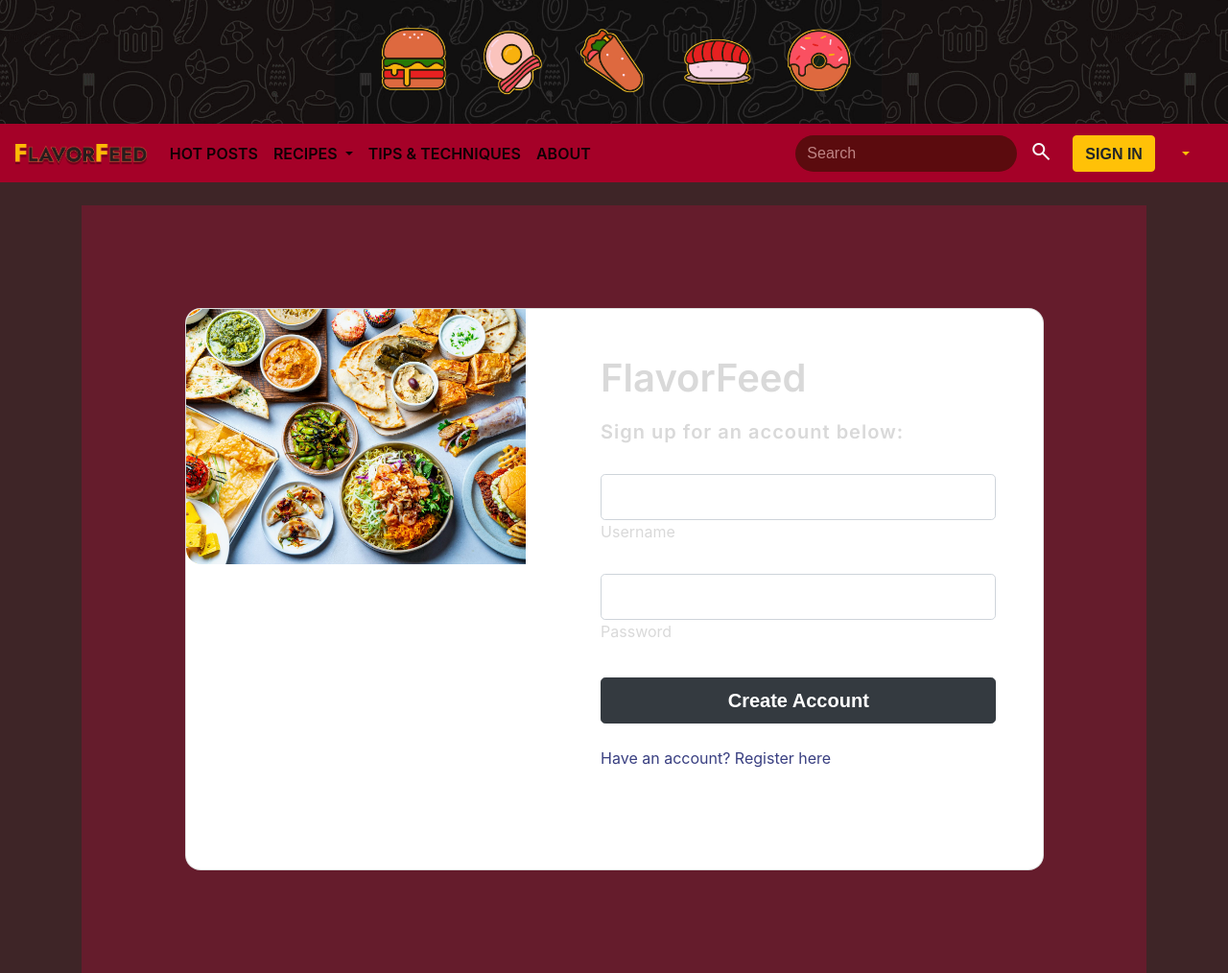
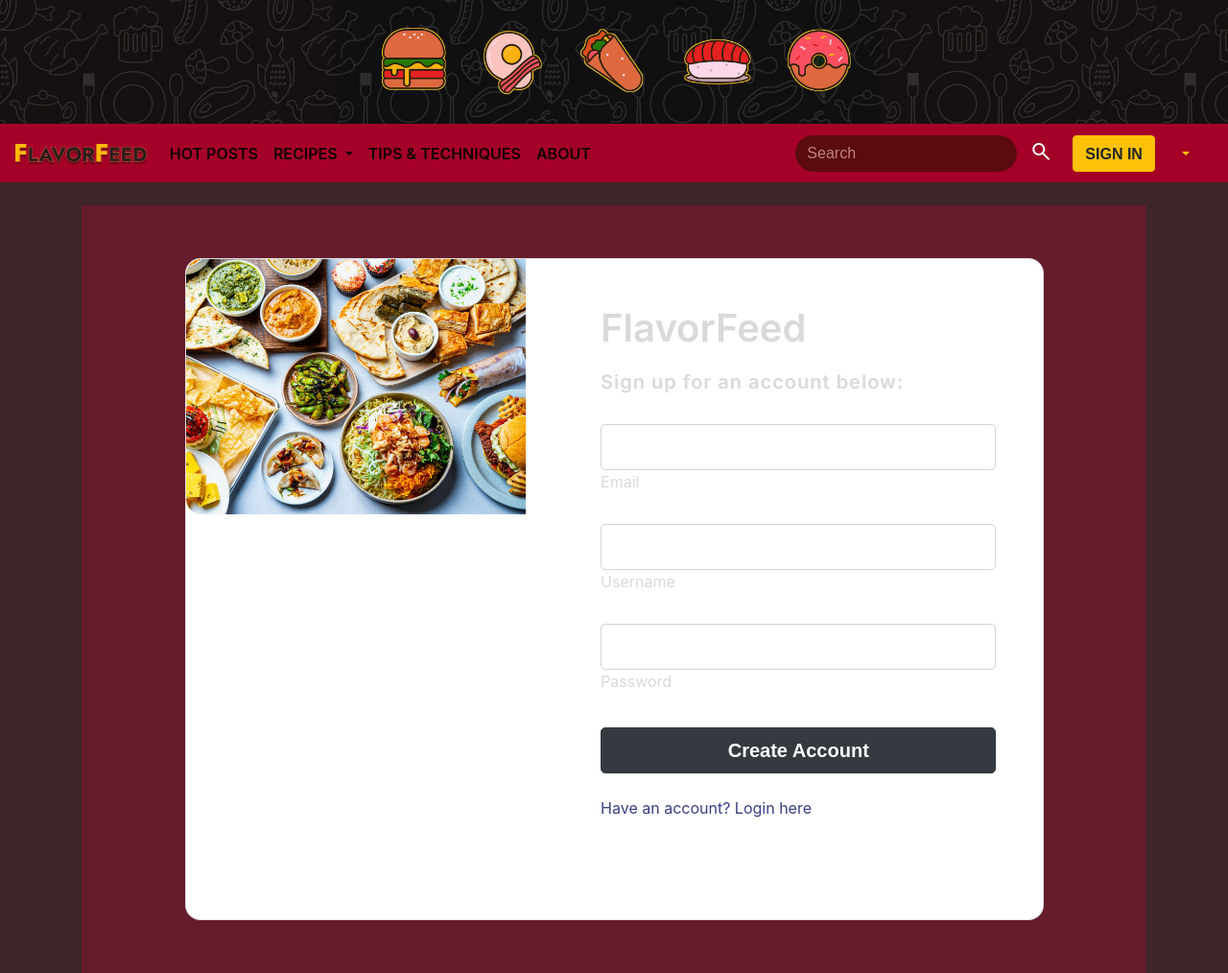
Before and after one commit to WKirklandJr/FlavorFeed3155, a Flask app: page /register in a window 1280 px wide. Shown: the whole page at 96% size. Run offline with Flask 3, Linux system fonts and the light colour scheme; some libraries are stand-ins or nearby versions; some web fonts are replaced.

Commit message:
Fixed & updated routes, login, registration, about pages working

```diff
--- a/app.py
+++ b/app.py
@@ -27,6 +27,10 @@ db.init_app(app)
 def index():
     return render_template('index.html')
 #TODO:index.html page
+
+@app.get('/about')
+def about():
+    return render_template('about.html')
 
 #LOGIN PAGES
 @app.get('/login')
--- a/templates/_layout.html
+++ b/templates/_layout.html
@@ -88,7 +88,7 @@
                     <a class="nav-link" href="#">TIPS & TECHNIQUES</a>
                 </li>
                 <li class="nav-item">
-                    <a class="nav-link" href="templates/about.html">ABOUT</a>
+                    <a class="nav-link" href="/about">ABOUT</a>
                 </li>
             </ul>
             <form class="form-inline my-2 my-lg-0">
@@ -99,7 +99,7 @@
             </form>
 
             <!--IF LOGGED OUT SHOW SIGN IN BUTTON/ HIDE WHEN LOGGED IN-->
-            <a href="templates/login.html"><button class="btn btn-warning my-2 my-sm-0 ml-sm-2" type="button">SIGN IN</button></a>
+            <a href="/login"><button class="btn btn-warning my-2 my-sm-0 ml-sm-2" type="button">SIGN IN</button></a>
 
 
             <!-- IF  LOGGED IN SHOW USER / HIDE WHEN LOGGED OUT-->
@@ -115,7 +115,7 @@
                             </a>
 
                             <div class="dropdown-menu bg-red">
-                                <a class="dropdown-item" href="#">Edit Profile</a>
+                                <a class="dropdown-item" href="/profile">Edit Profile</a>
                                 <a class="dropdown-item" href="#">LOGOUT</a>
 
                             </div>
--- a/templates/login.html
+++ b/templates/login.html
@@ -41,7 +41,7 @@
                     </div>
 
                     <a class="small text-muted" href="#!">Forgot password?</a>
-                    <p class="mb-5 pb-lg-2" style="color: #393f81;">Don't have an account? <a href="templates/registration.html"
+                    <p class="mb-5 pb-lg-2" style="color: #393f81;">Don't have an account? <a href="/register"
                         style="color: #393f81;">Register here</a></p>
                   </form>
 
--- a/templates/profile.html
+++ b/templates/profile.html
@@ -0,0 +1 @@
+<!-- TODO: SHow user profile, posts & comments -->
--- a/templates/registration.html
+++ b/templates/registration.html
@@ -27,6 +27,11 @@
                     <h5 class="fw-normal mb-3 pb-3" style="letter-spacing: 1px;">Sign up for an account below:</h5>
 
                     <div class="form-outline mb-4">
+                        <input type="email" id="UserEmail" class="form-control form-control-lg" />
+                        <label class="form-label" for="UserEmail">Email</label>
+                      </div>
+
+                    <div class="form-outline mb-4">
                       <input type="username" id="Username" class="form-control form-control-lg" />
                       <label class="form-label" for="Username">Username</label>
                     </div>
@@ -40,8 +45,8 @@
                       <button class="btn btn-dark btn-lg btn-block" type="button">Create Account</button>
                     </div>
 
-                    <p class="mb-5 pb-lg-2" style="color: #393f81;">Have an account? <a href="templates/login.html"
-                        style="color: #393f81;">Register here</a></p>
+                    <p class="mb-5 pb-lg-2" style="color: #393f81;">Have an account? <a href="/login"
+                        style="color: #393f81;">Login here</a></p>
                   </form>
 
                 </div>
```
